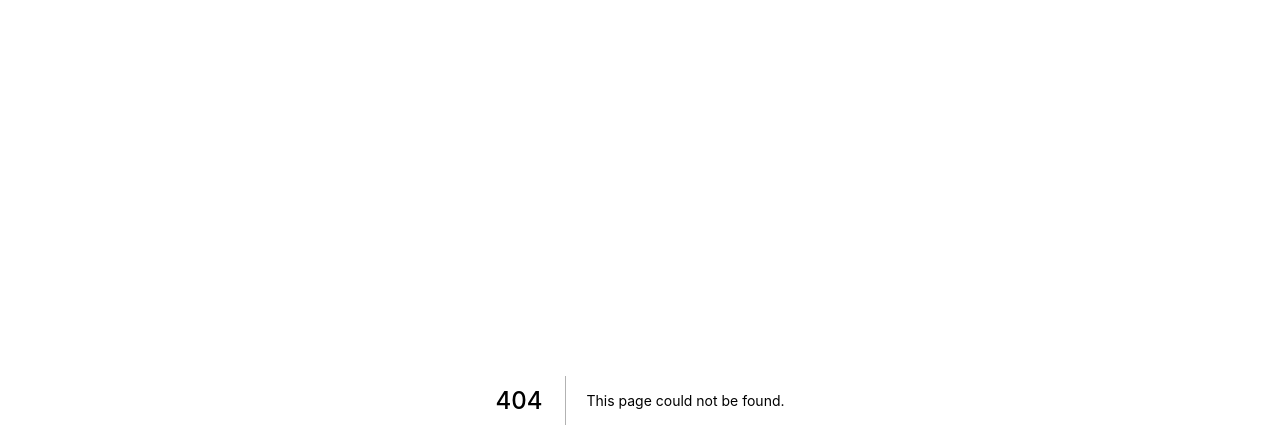
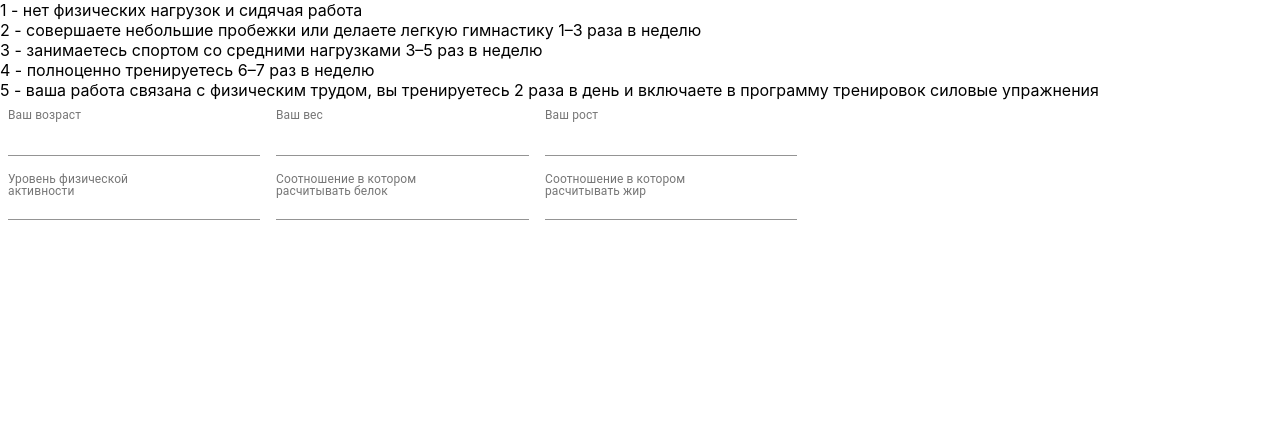
Before and after one commit to Serhazor/macro_calc_en, a Next.js app: page /components/demo in a window 1280 px wide. Before the commit this address had no page. Shown: the top 448 px of the page. Built offline with nearby package versions, Linux system fonts and the light colour scheme.

Commit message:
pushing changes

```diff
--- a/package.json
+++ b/package.json
@@ -8,6 +8,7 @@
     "start": "next start"
   },
   "dependencies": {
+    "@material-ui/core": "^4.11.0",
     "next": "10.0.1",
     "react": "17.0.1",
     "react-dom": "17.0.1"
--- /dev/null
+++ b/pages/components/demo.js
@@ -0,0 +1,99 @@
+import React from 'react';
+import TextField from '@material-ui/core/TextField';
+import { makeStyles } from '@material-ui/core/styles';
+
+const useStyles = makeStyles((theme) => ({
+    root: {
+      '& .MuiTextField-root': {
+        margin: theme.spacing(1),
+        width: '25ch',
+      },
+    },
+  }));
+
+  export default function FormPropsTextFields() {
+    const classes = useStyles();
+
+    return (
+      <form className={classes.root} noValidate autoComplete="off" onChange={calculate}>
+        <div>
+        1 - нет физических нагрузок и сидячая работа
+        </div>
+        <div>
+        2 - совершаете небольшие пробежки или делаете легкую гимнастику 1–3 раза в неделю
+        </div>
+        <div>
+        3 - занимаетесь спортом со средними нагрузками 3–5 раз в неделю
+        </div>
+        <div>
+        4 - полноценно тренируетесь 6–7 раз в неделю
+        </div>
+        <div>
+        5 - ваша работа связана с физическим трудом, вы тренируетесь 2 раза в день и включаете в программу тренировок силовые упражнения
+        </div>
+
+        <div>
+          <TextField
+            id="age-number"
+            label="Ваш возраст"
+            type="number"
+            InputLabelProps={{
+              shrink: true,
+            }}
+            />
+            <TextField
+            id="weight-number"
+            label="Ваш вес"
+            type="number"
+            InputLabelProps={{
+              shrink: true,
+            }}
+            />
+            <TextField
+            id="height-number"
+            label="Ваш рост"
+            type="number"
+            InputLabelProps={{
+              shrink: true,
+            }}
+            />
+          </div>
+
+          <div>
+
+            <TextField
+            id="intencity-number"
+            label="Уровень физической активности"
+            type="number"
+            InputLabelProps={{
+              shrink: true,
+            }}
+            />
+            <TextField
+            id="protein-number"
+            label="Соотношение в котором расчитывать белок"
+            type="float"
+            InputLabelProps={{
+              shrink: true,
+            }}
+            />
+            <TextField
+            id="fat-number"
+            label="Соотношение в котором расчитывать жир"
+            type="float"
+            InputLabelProps={{
+              shrink: true,
+            }}
+            />
+        </div>
+      </form>
+
+
+    );
+  }
+
+  function calculate(){
+      var age = document.getElementById("age-number").nodeValue;
+      return age
+      alert(age)
+  }
```
Also changed, not shown: pages/index.js (+8 -45 lines), 1 other file (tests, documents, lock files or other folders).
